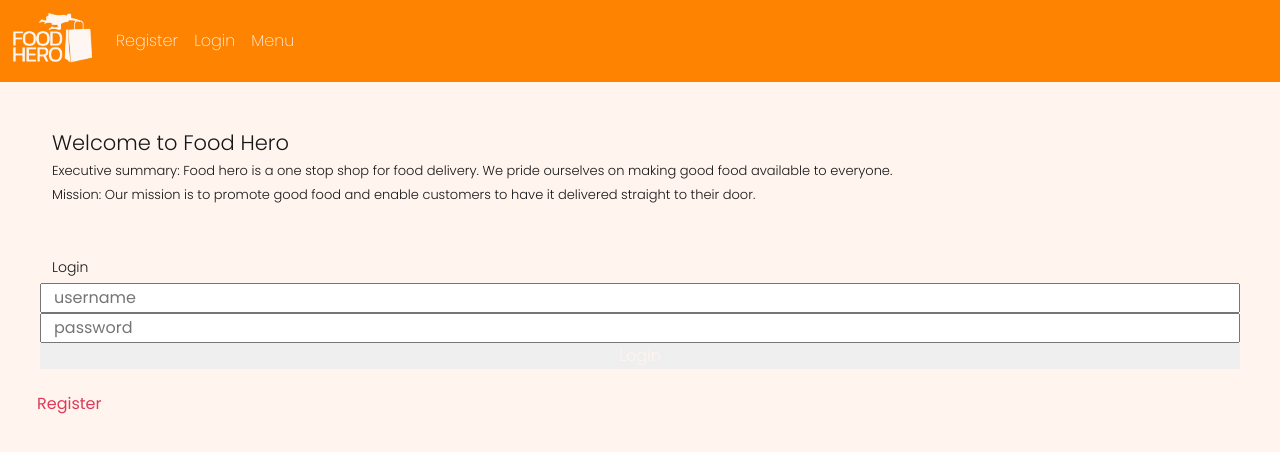
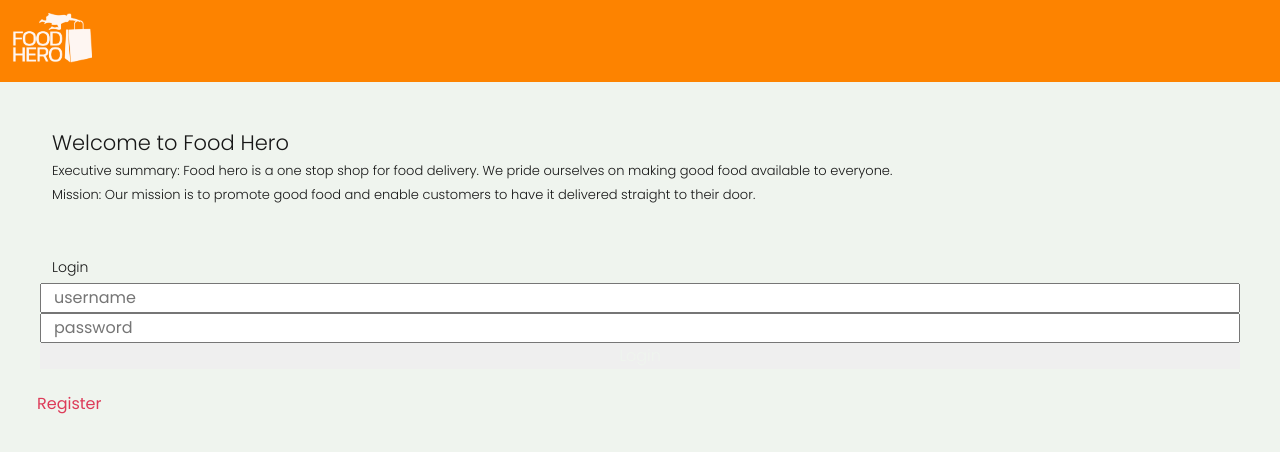
Before and after one commit to Fred374/project_2, an Angular app in the folder project_2_front/: page /login in a window 1280 px wide. Shown: the top 452 px of the page. Built offline with nearby package versions, Linux system fonts and the light colour scheme.

Commit message:
Start working on Navbar

```diff
--- a/project_2_front/src/app/components/navbar/navbar.component.html
+++ b/project_2_front/src/app/components/navbar/navbar.component.html
@@ -9,20 +9,35 @@
       <span class="navbar-toggler-icon"></span>
     </button>
     <div class="collapse navbar-collapse" id="navbarTogglerDemo02">
-      <ul class="navbar-nav me-auto mb-2 mb-lg-0">
-        <li class="nav-item">
-          <a class="nav-link active" aria-current="page" routerLink="/registration">Register</a>
+
+      <!-- Menu Options -->
+      <ul class="navbar-nav me-auto mb-2 mb-lg-0" [ngSwitch]="userRoleId">
+        <!-- Customer -->
+        <li class="nav-item" >
+          <a class="nav-link active" aria-current="page" routerLink="/mood"
+            *ngSwitchCase="1">New Order</a>
         </li>
-        <li class="nav-item">
-          <a class="nav-link active" aria-current="page" routerLink="/login">Login</a>
+        <li class="nav-item" >
+          <a class="nav-link active" aria-current="page" routerLink="/ordersPt2"
+            *ngSwitchCase="1">My Orders</a>
         </li>
-        <li class="nav-item">
-          <!-- Good place for an ngIf different option dependant on user type. -->
-          <a class="nav-link active" aria-current="page" routerLink="/mood"
-            *ngIf="user.userRoleId?.userRoleId != 3">Menu</a>
-          <a class="nav-link active" aria-current="page" routerLink="/restaurant/addFood"
-            *ngIf="user.userRoleId?.userRoleId == 3">Menu</a>
+
+        <!-- Driver -->
+        <li class="nav-item" >
+          <a class="nav-link active" aria-current="page" routerLink="/driver/orders"
+            *ngSwitchCase="2">Orders</a>
         </li>
+
+        <!-- Restaurant -->
+        <li class="nav-item" >
+          <a class="nav-link active" aria-current="page" routerLink="/driver/orders"
+            *ngSwitchCase="3">Orders</a>
+        </li>
+        <li class="nav-item" >
+          <a class="nav-link active" aria-current="page" routerLink="/driver/orders"
+            *ngSwitchCase="3">Menu</a>
+        </li>
+
       </ul>
     </div>
   </div>
--- a/project_2_front/src/app/components/navbar/navbar.component.ts
+++ b/project_2_front/src/app/components/navbar/navbar.component.ts
@@ -9,14 +9,19 @@ import { User } from 'src/app/models/user';
 export class NavbarComponent implements OnInit {
 
   public user: User = JSON.parse(localStorage.getItem("currentUser") || "{}");
+  public userRoleId: number = 0;
 
   constructor() { }
 
   ngOnInit(): void {
+
   }
 
   ngDoCheck(): void {
     this.user = JSON.parse(localStorage.getItem("currentUser") || "{}");
+
+    this.userRoleId = this.user.userRoleId?.userRoleId!;
+    console.log(this.userRoleId);
   }
 
 }
--- a/project_2_front/src/styles.css
+++ b/project_2_front/src/styles.css
@@ -1,5 +1,6 @@
  /* Importing Google Fonts */
  @import url('https://fonts.googleapis.com/css2?family=Poppins:ital,wght@0,100;0,200;0,300;0,400;0,500;0,600;0,700;0,800;0,900;1,100;1,200;1,300;1,400;1,500;1,600;1,700;1,800;1,900&display=swap');
+ @import url('https://fonts.googleapis.com/css2?family=Arimo:ital,wght@0,400;0,500;0,600;0,700;1,400;1,500;1,600;1,700&display=swap');
 
 :root {
     /*
@@ -12,7 +13,8 @@
     /* Colors */
     --primary-color: #fd8300;
     --secondary-color: #dd3b59;
-    --background-color: #fff4ee;
+    /* --background-color: #fff4ee; */
+    --background-color: #eff4ee;
     --text-color: #171717;
 
     /* Border Radius */
```
